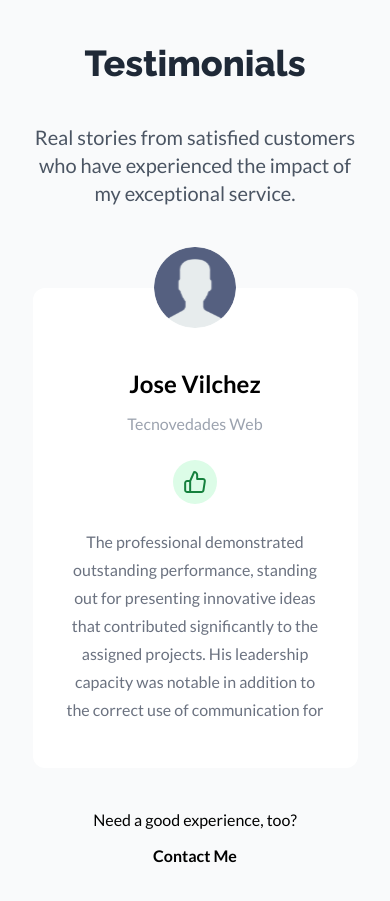
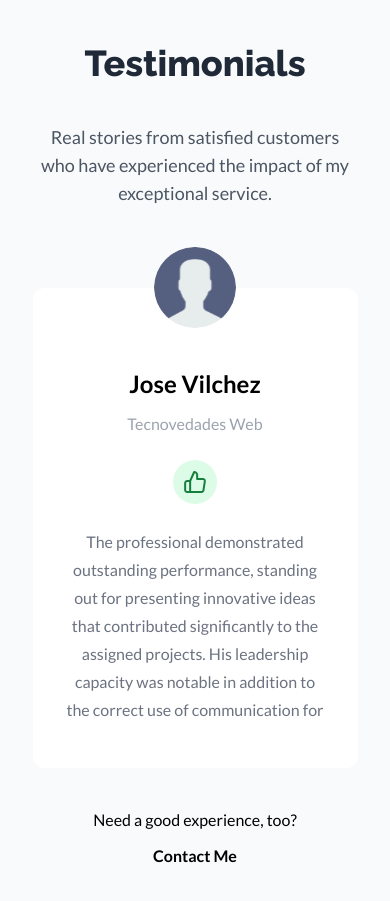
Before and after one commit to dannycastilloo/portfolio, a React (Vite) app: page / in a window 390 px wide. Shown: the part 3620-4521 px from the top of the page. Built offline with nearby package versions, Linux system fonts and the light colour scheme; the HTML template or start-up script is replaced by a standard one.

Commit message:
Update HomeView.jsx

```diff
--- a/src/views/HomeView.jsx
+++ b/src/views/HomeView.jsx
@@ -158,7 +158,7 @@ function HomeView() {
                 <div className='container flex flex-col mx-auto justify-center items-center w-10/12 lg:w-12/12'>
                     <div className='flex flex-col gap-10 justify-center items-center lg:gap-16'>
                         <h3 className='font-raleway font-extrabold text-4xl text-center text-neutral800 lg:text-5xl'>Testimonials</h3>
-                        <p className='text-xl text-gray1 lg:text-2xl text-center text-neutral600'>Real stories from satisfied customers who have experienced the impact of my exceptional service.</p>
+                        <p className='text-lg text-gray1 lg:text-2xl text-center text-neutral600'>Real stories from satisfied customers who have experienced the impact of my exceptional service.</p>
                     </div>
                     <Swiper
                         slidesPerView={4}
```
